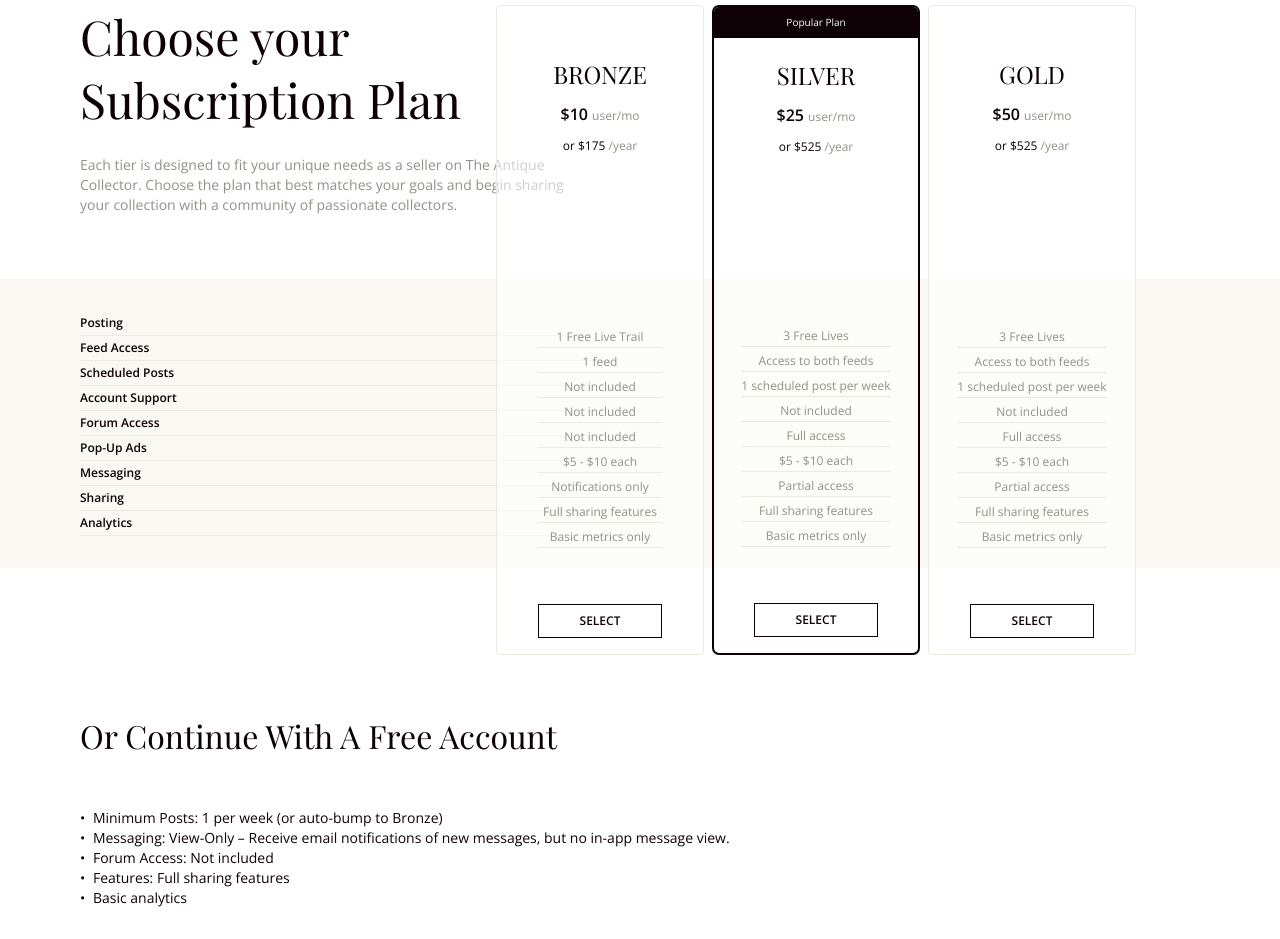
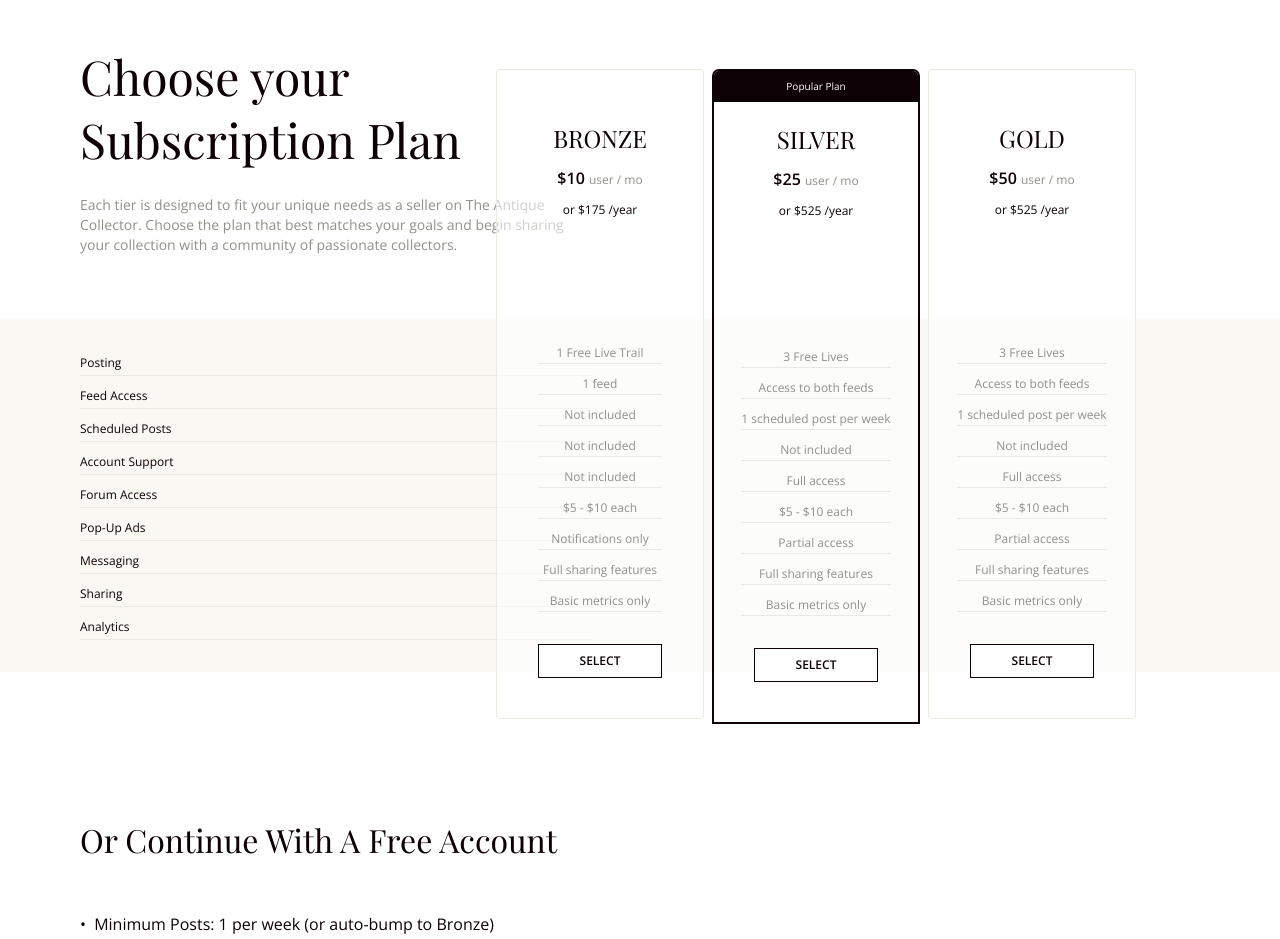
Before and after one commit to asfarmunir/Antique-Collectors, a Next.js app: page /subscription in a window 1280 px wide. Shown: the part 120-1059 px from the top of the page. Built offline with nearby package versions, Linux system fonts and the light colour scheme.

Commit message:
ui updated

```diff
--- a/app/products/[id]/page.tsx
+++ b/app/products/[id]/page.tsx
@@ -74,12 +74,12 @@ const ProductDetails = ({ params }: { params: any }) => {
         </div>
 
         {/* Product details here */}
-        <div className="grid grid-cols-1 md:grid-cols-7 gap-2 pt-4 px-4">
+        <div className="grid grid-cols-1 md:grid-cols-7 gap-2 pt-4 px-4  xl:px-[80px] ">
           {/* Left Column: Image Gallery */}
           <div className="md:col-span-3 md:h-[350px]">
-            <div className="flex w-full flex-col-reverse md:flex-row  md:border-r border-[#EBE9E0] h-full">
+            <div className="flex w-full flex-col-reverse md:flex-row   h-full">
               {/* Scrollable Image Gallery */}
-              <div className="w-full md:w-1/3 flex lg:flex-col items-center gap-1">
+              <div className="w-fit flex lg:flex-col items-center gap-1">
                 <button
                   className="text-3xl cursor-pointer"
                   onClick={handleMoveUp}
@@ -146,7 +146,7 @@ const ProductDetails = ({ params }: { params: any }) => {
 
           {/* Right Column: Product Details */}
           <div className=" md:col-span-4 md:h-[350px] mt-12 md:mt-0">
-            <div className="flex flex-col px-4 md:px-6 lg:px-10">
+            <div className="flex flex-col px-4 md:pl-6 lg:pl-10">
               {/* Seller Info */}
               <div className="flex items-center justify-between border-b pb-[16px] border-[#EBE9E0]">
                 <div className="flex items-center text-sm gap-3">
@@ -207,7 +207,7 @@ const ProductDetails = ({ params }: { params: any }) => {
                 <Button
                   label="add to favorites"
                   icon={<IoIosHeartEmpty className="text-xl" />}
-                  className="bg-white uppercase font-openSans text-xs hover:bg-[#0D0106] hover:text-white text-nowrap 2xl:text-[12px] py-[16px] border border-[#0D0106] text-[#0D0106] w-[70%]   "
+                  className="bg-white uppercase font-normal font-openSans text-xs hover:bg-[#0D0106] hover:text-white text-nowrap 2xl:text-[12px] py-[16px] border border-[#0D0106] text-[#0D0106] w-[70%]   "
                 />
                 <EnquiryModal />
               </div>
@@ -215,10 +215,10 @@ const ProductDetails = ({ params }: { params: any }) => {
           </div>
         </div>
 
-        <div className="md:px-8 grid grid-cols-1 md:grid-cols-7 md:mb-8  mt-4">
-          <div className=" md:col-span-3 mx-4">
+        <div className="md:px-8 grid grid-cols-1 md:grid-cols-7 md:mb-8   xl:px-[80px] mt-4">
+          <div className=" md:col-span-3 ">
             {/* Left Side: Like and Comment */}
-            <div className="flex items-center justify-between  border-b pb-[16px] border-[#EBE9E0]">
+            <div className="flex items-center justify-between  border-b pb-[20px] border-[#EBE9E0]">
               <div className="flex flex-row gap-6">
                 <button className="flex flex-row gap-2 items-center ">
                   <FaRegHeart className="text-xl text-gray-700" /> 23
@@ -235,8 +235,8 @@ const ProductDetails = ({ params }: { params: any }) => {
               </div>
               <Image src="/export.svg" alt="icon" width={25} height={25} />
             </div>
-            {Array.from({ length: 2 }).map((_, index) => (
-              <div className="border-b border-[#EBE9E0] p-3 my-3 ">
+            {Array.from({ length: 1 }).map((_, index) => (
+              <div key={index} className="border-b border-[#EBE9E0] p-3 my-3 ">
                 <h3 className="uppercase text-semibold text-[14px] text-[#0D0106]">
                   Anna J.
                 </h3>
@@ -247,17 +247,17 @@ const ProductDetails = ({ params }: { params: any }) => {
                   voluptatibus nam, mollitia distinctio necessitatibus!
                 </p>
 
-                <div className="flex flex-row gap-6  text-[#919089]">
+                <div className="flex flex-row gap-6 text-sm  text-[#919089]">
                   <button className="flex flex-row gap-2 items-center ">
-                    <FaRegHeart className="text-xl]" />{" "}
+                    <Image src="/heart.svg" alt="icon" width={19} height={19} />{" "}
                     <span className="text-[#463F3A]"> 23</span>
                   </button>
                   <button className="flex flex-row gap-2 items-center ">
-                    <CgMailReply className="text-xl" />{" "}
+                    <Image src="/reply.svg" alt="icon" width={15} height={15} />
                     <span className="text-[#463F3A]"> 35</span>
                   </button>
                 </div>
-                <div className=" p-3 pl-8 my-3 ">
+                <div className=" p-3 pl-20 my-3 ">
                   <div className="flex items-center gap-2">
                     <p className="w-6 h-6 rounded-full bg-[#EBE9E0]"></p>
                     <h3 className="uppercase text-semibold text-[14px] text-[#0D0106]">
@@ -271,14 +271,24 @@ const ProductDetails = ({ params }: { params: any }) => {
                     voluptatibus nam, mollitia distinctio necessitatibus!
                   </p>
 
-                  <div className="flex flex-row gap-6  text-[#919089]">
+                  <div className="flex flex-row gap-6 text-sm  text-[#919089]">
                     <button className="flex flex-row gap-2 items-center ">
-                      <FaRegHeart className="text-xl]" />{" "}
+                      <Image
+                        src="/heart.svg"
+                        alt="icon"
+                        width={19}
+                        height={19}
+                      />{" "}
                       <span className="text-[#463F3A]"> 23</span>
                     </button>
                     <button className="flex flex-row gap-2 items-center ">
-                      <CgMailReply className="text-xl" />{" "}
-                      <span className="text-[#463F3A]"> 35</span>
+                      <Image
+                        src="/reply.svg"
+                        alt="icon"
+                        width={15}
+                        height={15}
+                      />
+                      <span className="text-[#463F3A] "> 35</span>
                     </button>
                   </div>
                 </div>
@@ -299,7 +309,7 @@ const ProductDetails = ({ params }: { params: any }) => {
             </div>
           </div>
           <div className="md:col-span-4">
-            <div className="flex flex-row flex-wrap items-center justify-between gap-2 mx-4 md:ml-10 my-2 border-b pb-3 border-[#EBE9E0]">
+            <div className="flex flex-row flex-wrap items-center justify-between gap-2 mx-4 md:ml-10 my-2 border-b pb-5 border-[#EBE9E0]">
               <p className="text-sm md:text-[20px] font-playfair uppercase">
                 Other Products by Seller Name
               </p>
@@ -378,7 +388,7 @@ const ProductDetails = ({ params }: { params: any }) => {
         {/* recommeded product add below */}
 
         <div className="px-4 md:px-6 lg:px-12 xl:px-[80px]">
-          <div className="flex flex-row flex-wrap items-center justify-between gap-6 mt-8 pb-3">
+          <div className="flex flex-row flex-wrap items-center justify-between gap-6 mt-8 py-8">
             <h2 className="text-sm md:text-[20px] font-playfair uppercase">
               Recommedned Product for you
             </h2>
--- a/app/subscription/page.tsx
+++ b/app/subscription/page.tsx
@@ -60,8 +60,8 @@ const Subscription = ({
   return (
     <>
       <div className="absolute top-0 w-full">
-        <div className="border-b border-[#EBE9E0] flex flex-row justify-between gap-6 px-4 xl:px-[80px] items-center">
-          <h1 className="text-xl py-4 uppercase font-playfair">
+        <div className="border-b xl:py-8 border-[#EBE9E0] flex flex-row justify-between gap-6 px-4 xl:px-[80px] items-center">
+          <h1 className="text-[24px]  uppercase font-playfair">
             Setting up your account{" "}
           </h1>
           <Link href={"/"}>
@@ -83,7 +83,7 @@ const Subscription = ({
               </p>
             </div>
 
-            <div className="bg-[#F9F8F3] mt-10 py-8 px-6 xl:px-[80px] md:pl-12 pr-6">
+            <div className="bg-[#F9F8F3] mt-10 py-8 px-6 xl:px-[80px] md:pl-12 pr-6 space-y-2">
               {[
                 "posting",
                 "feed access",
@@ -96,7 +96,7 @@ const Subscription = ({
                 "analytics",
               ].map((item) => (
                 <p
-                  className="border-b w-full max-w-lg py-1 font-semibold border-[#EBE9E0] text-[#0D0106] capitalize text-xs"
+                  className="border-b w-full max-w-lg py-1  border-[#EBE9E0] text-[#0D0106] capitalize text-xs"
                   key={item}
                 >
                   {item}
@@ -104,15 +104,15 @@ const Subscription = ({
               ))}
             </div>
 
-            <div className="lg:absolute lg:right-36 lg:top-0 ">
+            <div className="lg:absolute lg:right-36 lg:top-6 ">
               <div className="mt-5 lg:mt-0 grid grid-cols-1  md:grid-cols-3 gap-2 px-4 lg:px-0">
                 {subscriptionPlans.map((plan) => (
                   <div
                     key={plan.name}
-                    className={` relative min-w-52 h-[650px]  p-4 bg-[#FFFFFF8F] flex flex-col justify-between gap-3 items-center   ${
+                    className={` relative min-w-52   p-4 bg-[#FFFFFF8F] flex flex-col justify-between gap-3 items-center   ${
                       plan.name === "Silver"
-                        ? "border-2 border-[#0D0106] rounded-[7px]"
-                        : "border border-[#EBE9E0] rounded-sm"
+                        ? "border-2 border-[#0D0106] rounded-tr-[7px] rounded-tl-[7px] h-[655px] "
+                        : "border border-[#EBE9E0] rounded-sm h-[650px]"
                     }`}
                   >
                     <div className="mt-6 space-y-3  text-center flex flex-col items-center">
@@ -132,15 +132,12 @@ const Subscription = ({
                         <span className="text-base font-semibold">
                           ${plan.price_per_month}{" "}
                         </span>
-                        <span className="text-[#919089]">user/mo</span>
+                        <span className="text-[#919089]">user / mo</span>
                       </p>
-                      <p className="text-xs">
-                        or ${plan.price_per_year}{" "}
-                        <span className="text-[#919089]">/year</span>
-                      </p>
+                      <p className="text-xs">or ${plan.price_per_year} /year</p>
                     </div>
                     <div className="mt-2 lg:mt-4">
-                      <ul className="list-inside list-disc">
+                      <ul className="list-inside list-disc space-y-1.5">
                         {Object.entries(plan.features).map(([key, value]) => (
                           <li
                             key={key}
@@ -154,7 +151,7 @@ const Subscription = ({
                         ))}
                       </ul>
 
-                      <div className="mt-14 flex justify-center items-center">
+                      <div className="mt-8 mb-6 flex justify-center items-center">
                         <Button
                           label="Select"
                           onClick={() => updateSubscriptionPlan(plan.name)}
@@ -173,27 +170,27 @@ const Subscription = ({
             Or Continue with a free account
           </h1>
           <div className="py-12">
-            <p className="text-sm">
+            <p className="text-md">
               <span className="pr-1">•</span> Minimum Posts: 1 per week (or
               auto-bump to Bronze)
             </p>
-            <p className="text-sm">
+            <p className="text-md">
               <span className="pr-1">•</span> Messaging: View-Only – Receive
               email notifications of new messages, but no in-app message view.
             </p>
-            <p className="text-sm">
+            <p className="text-md">
               <span className="pr-1">•</span> Forum Access: Not included
             </p>
-            <p className="text-sm">
+            <p className="text-md">
               <span className="pr-1">•</span> Features: Full sharing features
             </p>
-            <p className="text-sm">
+            <p className="text-md">
               <span className="pr-1">•</span> Basic analytics
             </p>
           </div>
 
           <Button
-            className="w-1/3 p-2 py-4 uppercase text-xs"
+            className="w-1/4 p-2 py-4 uppercase text-xs"
             type="submit"
             label="Continue"
           />
```
